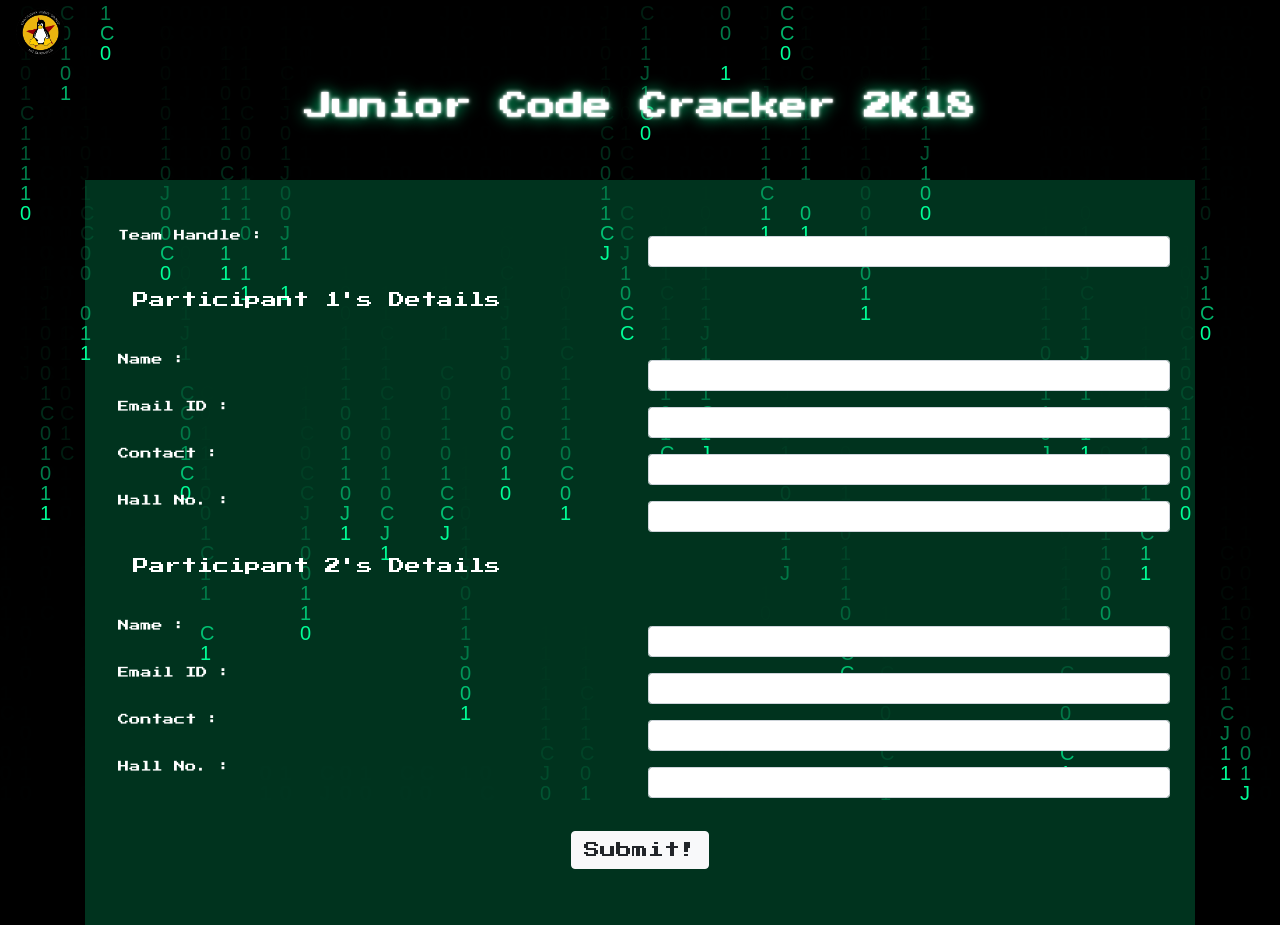
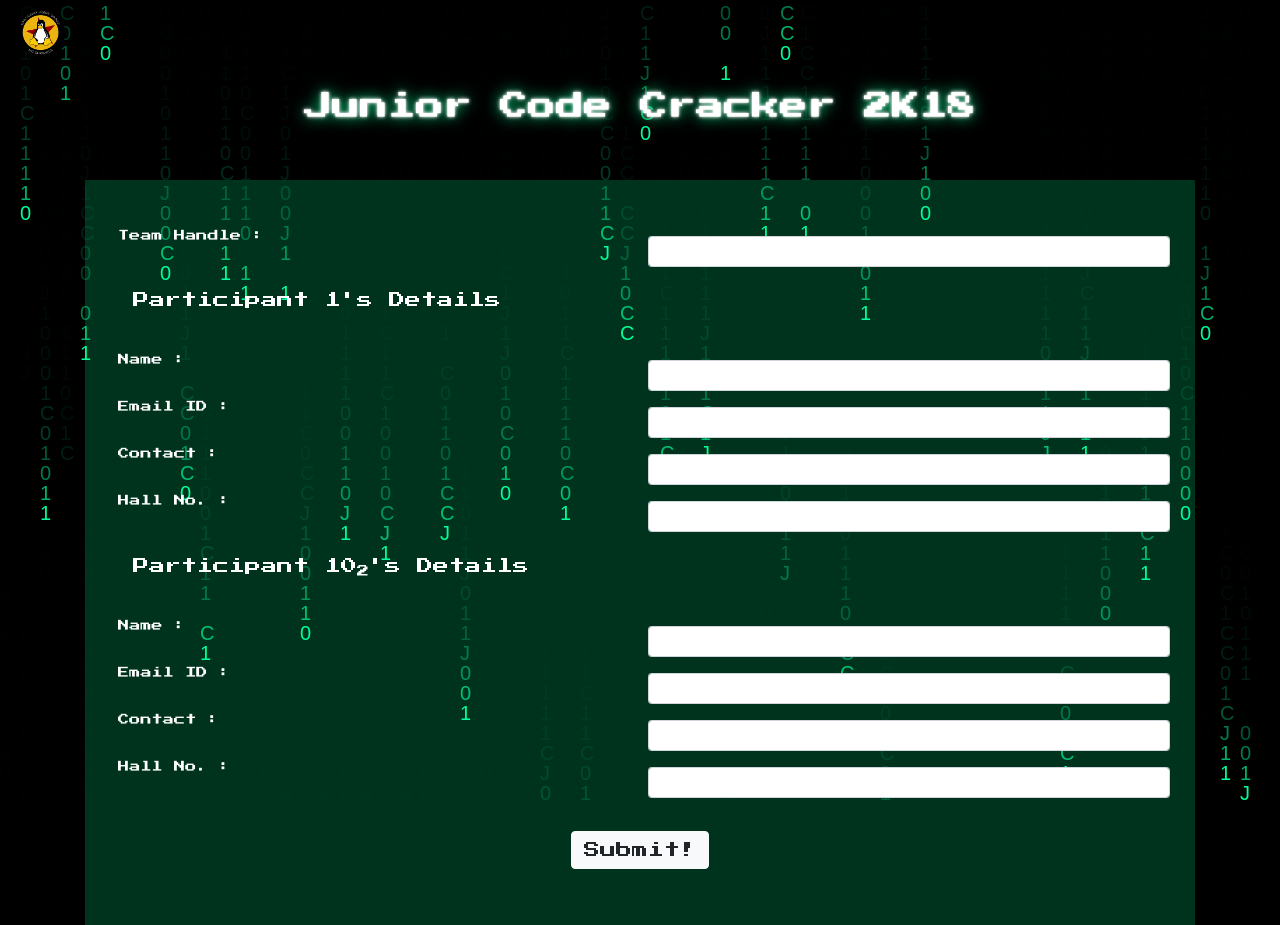
Before and after one commit to lugnitdgp/jcc-registration-portal, a Django app: page / in a window 1280 px wide. Run offline with Django 3.2, Linux system fonts and the light colour scheme; some libraries are stand-ins or nearby versions.

Commit message:
UI Changes

```diff
--- a/templates/register.html
+++ b/templates/register.html
@@ -67,7 +67,7 @@
         </div>
 
         <br>
-        <h6>Participant 2's Details</h6>
+        <h6>Participant 10<sub>2</sub>'s Details</h6>
         <br>
         <br>
 
```
